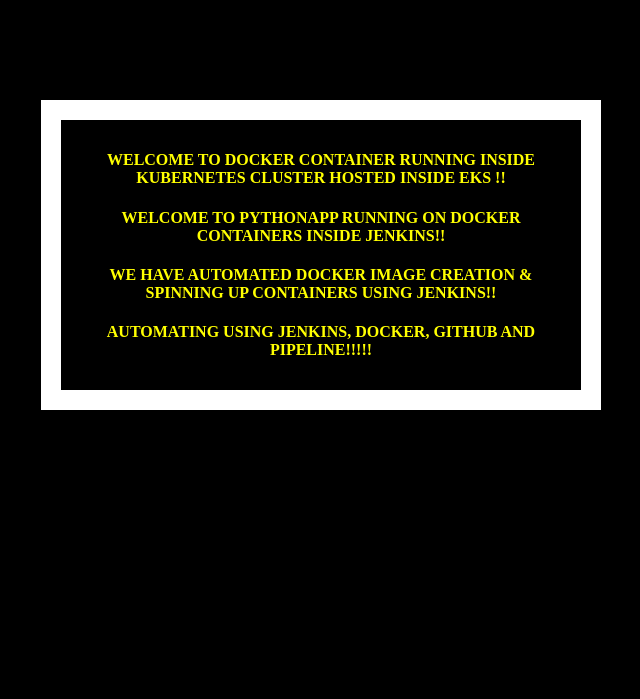
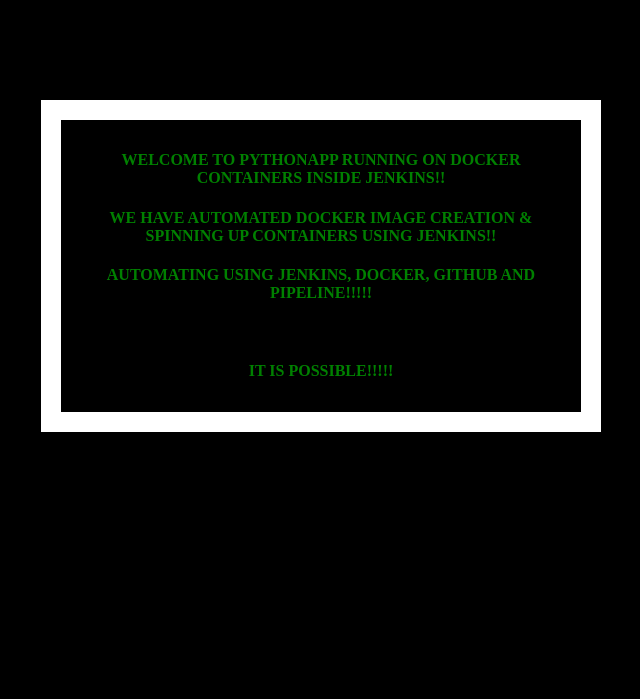
Before and after one commit to akannan1087/myPythonDockerRepo, a Flask app: page / in a window 1280 px wide. Shown: the top 699 px of the page, without its empty margins (319-959 px from the left). Run offline with Flask 2, Linux system fonts and the light colour scheme.

Commit message:
making a code change to trigger pipeline job

```diff
--- a/templates/index.html
+++ b/templates/index.html
@@ -3,7 +3,7 @@
     <style type="text/css">
       body {
         background: black;
-        color: yellow;
+        color: green;
       }
       div.container {
         max-width: 500px;
@@ -19,11 +19,11 @@
   </head>
   <body>
     <div class="container">
-      <h4>Welcome to Docker Container running inside Kubernetes Cluster hosted inside EKS !!</h4>
       <h4>Welcome to PythonApp running on Docker containers inside Jenkins!!</h4>
       <h4>We have automated Docker image creation & spinning up Containers using Jenkins!!</h4>
       <h4>Automating using Jenkins, Docker, GitHub and Pipeline!!!!!</h4>
-
+      <br>
+       <h4>It is Possible!!!!!</h4>
     </div>
   </body>
 </html>
```
